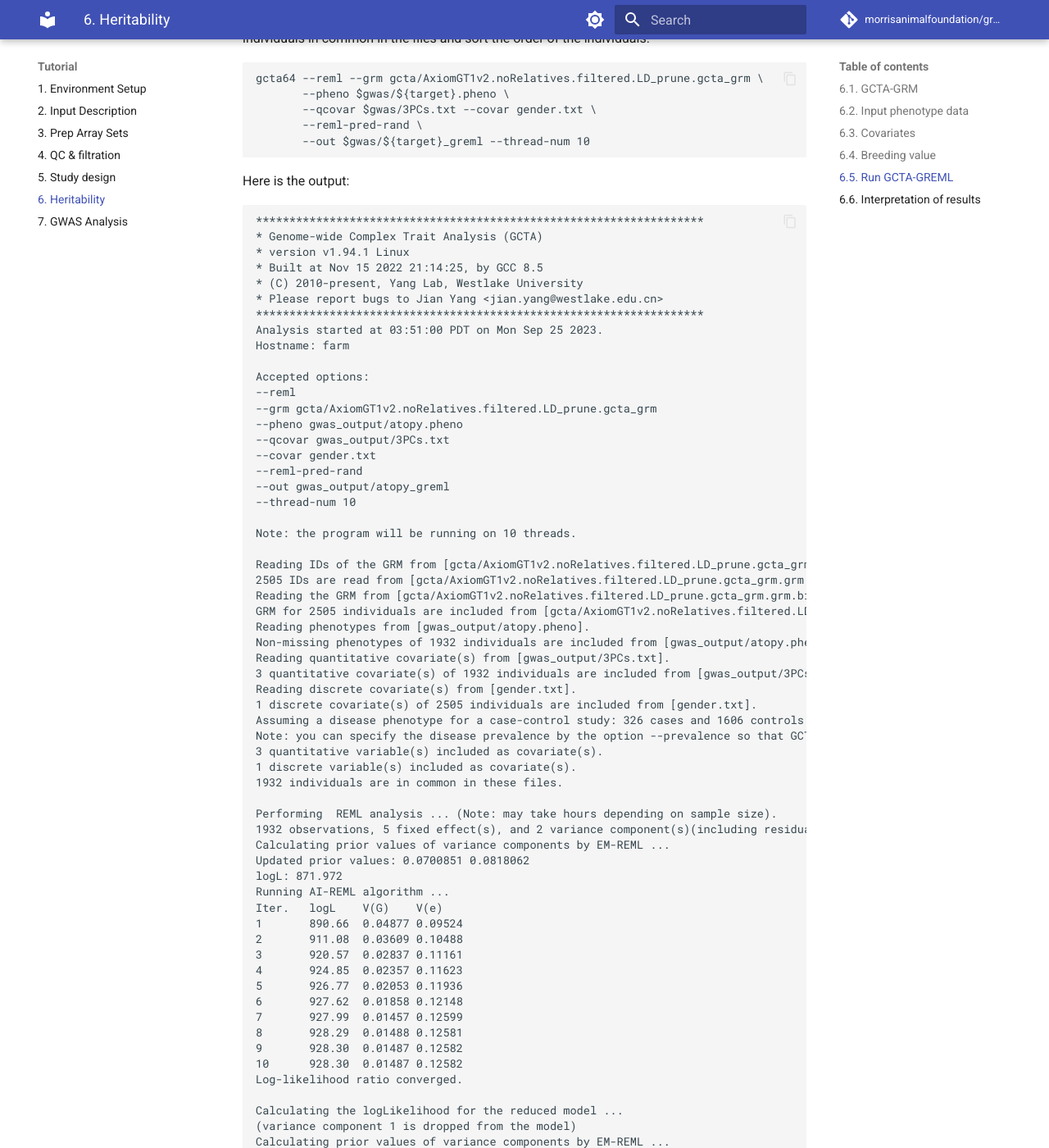
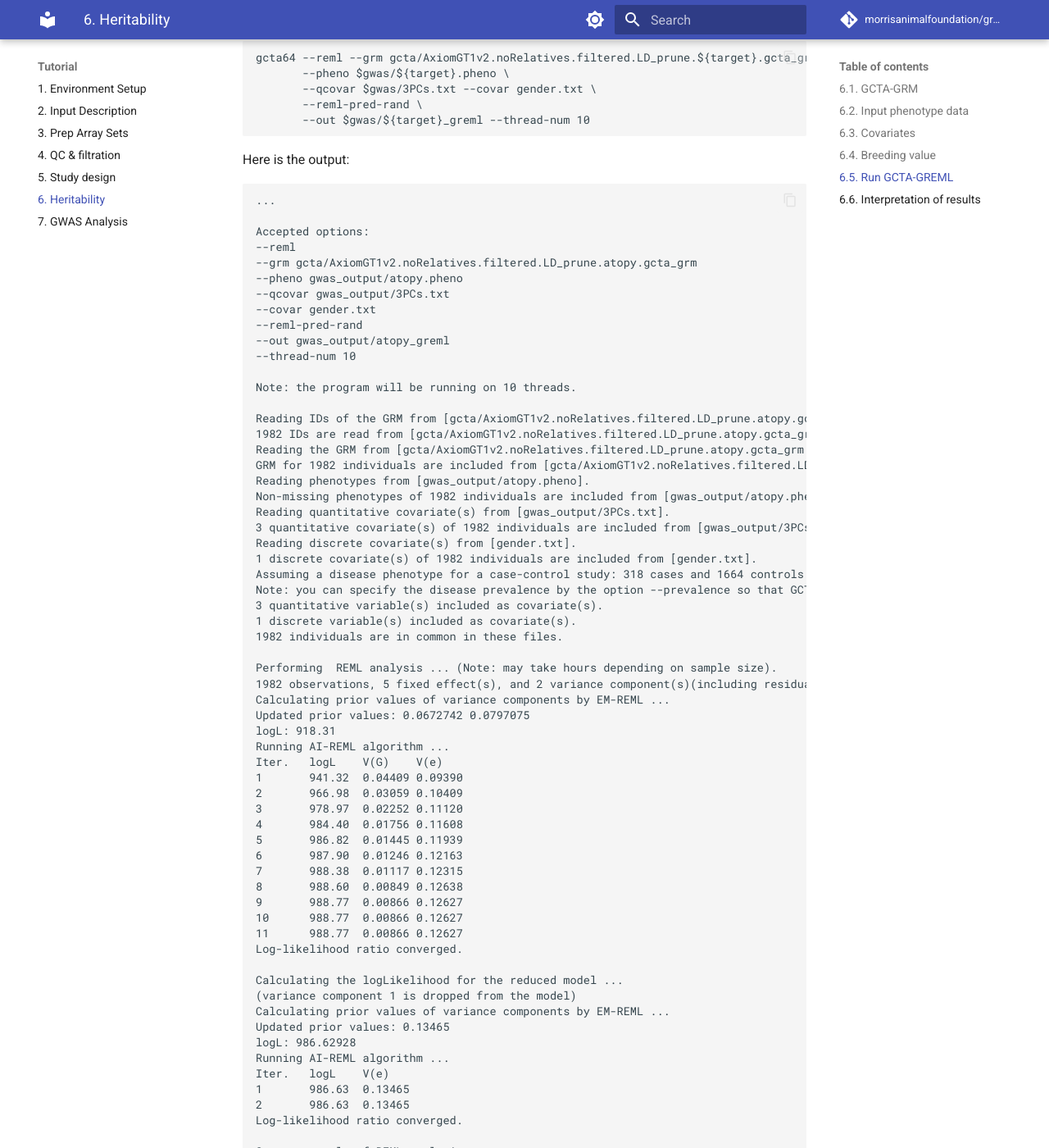
Before and after one commit to morrisanimalfoundation/grGWAS, an MkDocs documentation site: the page built from docs/6.heritability.md, in a window 1280 px wide and 1400 px high, scrolled down 1962 px. Shown: the whole window at 82% size. Built offline with MkDocs 1.6.1 and Material for MkDocs 9.7.7, drawn with Linux system fonts in a browser that asks for light colours; comment, search, counter and statistics services are not loaded; some of the changed text lies outside the part shown.

Commit message:
use the new no_relatives file for heritability

````diff
--- a/docs/6.heritability.md
+++ b/docs/6.heritability.md
@@ -19,19 +19,19 @@ The summary result of REML analysis will be saved in a plain text file (*.hsq).
 ```
 ## a) Prepare the Plink input files
 mkdir -p gcta
-plink --bfile AxiomGT1v2.noRelatives.filtered.LD_prune --chr-set 38 no-xy --allow-extra-chr '0' \
-      --make-bed --out gcta/AxiomGT1v2.noRelatives.filtered.LD_prune.gcta
+plink2 --bfile "$gwas"/AxiomGT1v2.noRelatives.filtered.LD_prune.${target} --chr-set 38 no-xy --allow-extra-chr '0' \
+      --make-bed --out gcta/AxiomGT1v2.noRelatives.filtered.LD_prune.${target}.gcta
 
 ## b) Run the GCTA-GRM command
-gcta64 --bfile gcta/AxiomGT1v2.noRelatives.filtered.LD_prune.gcta --autosome-num 38 --autosome --make-grm \
-       --out gcta/AxiomGT1v2.noRelatives.filtered.LD_prune.gcta_grm --thread-num 10
+gcta64 --bfile gcta/AxiomGT1v2.noRelatives.filtered.LD_prune.${target}.gcta --autosome-num 38 --autosome --make-grm \
+       --out gcta/AxiomGT1v2.noRelatives.filtered.LD_prune.${target}.gcta_grm --thread-num 10
 ```
 
 
 ## 6.2. Input phenotype data
 The input phenotype file is a plain text file similar to that of Plink. If the phenotypic value is coded as 0 or 1 (or 1 and 2, compatible with PLINK), then it will be recognized as a case-control study (0 for controls and 1 for cases). Missing value should be represented by "-9" or "NA".
 
-For this tutorial, we will use the file `$gwas/atopy.pheno` that has 240 atopy cases and 1645 controls
+For this tutorial, we will use the file `$gwas/atopy.pheno` that has 318 cases and 1664 controls
 
 
 ## 6.3. Covariates
@@ -41,7 +41,7 @@ We already have this information but we need to reformat to match the GCTA expec
 
 ```
 tail -n+2 $gwas/AxiomGT1v2.noRelatives.filtered.LD_prune.${target}.pca.eigenvec | cut -f1-5 > $gwas/3PCs.txt
-cat gcta/AxiomGT1v2.noRelatives.filtered.LD_prune.gcta.fam | awk '{print $1,$2,$5}' > gender.txt
+cat gcta/AxiomGT1v2.noRelatives.filtered.LD_prune.${target}.gcta.fam | awk '{print $1,$2,$5}' > gender.txt
 ```
 
 ## 6.4. Breeding value
@@ -55,7 +55,7 @@ Now, we have all the pieces we need to run the analysis
 
 
 ```
-gcta64 --reml --grm gcta/AxiomGT1v2.noRelatives.filtered.LD_prune.gcta_grm \
+gcta64 --reml --grm gcta/AxiomGT1v2.noRelatives.filtered.LD_prune.${target}.gcta_grm \
        --pheno $gwas/${target}.pheno \
        --qcovar $gwas/3PCs.txt --covar gender.txt \
        --reml-pred-rand \
@@ -65,19 +65,11 @@ gcta64 --reml --grm gcta/AxiomGT1v2.noRelatives.filtered.LD_prune.gcta_grm \
 Here is the output:
 
 ```
-*******************************************************************
-* Genome-wide Complex Trait Analysis (GCTA)
-* version v1.94.1 Linux
-* Built at Nov 15 2022 21:14:25, by GCC 8.5
-* (C) 2010-present, Yang Lab, Westlake University
-* Please report bugs to Jian Yang <jian.yang@westlake.edu.cn>
-*******************************************************************
-Analysis started at 03:51:00 PDT on Mon Sep 25 2023.
-Hostname: farm
+...
 
 Accepted options:
 --reml
---grm gcta/AxiomGT1v2.noRelatives.filtered.LD_prune.gcta_grm
+--grm gcta/AxiomGT1v2.noRelatives.filtered.LD_prune.atopy.gcta_grm
 --pheno gwas_output/atopy.pheno
 --qcovar gwas_output/3PCs.txt
 --covar gender.txt
@@ -87,69 +79,67 @@ Accepted options:
 
 Note: the program will be running on 10 threads.
 
-Reading IDs of the GRM from [gcta/AxiomGT1v2.noRelatives.filtered.LD_prune.gcta_grm.grm.id].
-2505 IDs are read from [gcta/AxiomGT1v2.noRelatives.filtered.LD_prune.gcta_grm.grm.id].
-Reading the GRM from [gcta/AxiomGT1v2.noRelatives.filtered.LD_prune.gcta_grm.grm.bin].
-GRM for 2505 individuals are included from [gcta/AxiomGT1v2.noRelatives.filtered.LD_prune.gcta_grm.grm.bin].
+Reading IDs of the GRM from [gcta/AxiomGT1v2.noRelatives.filtered.LD_prune.atopy.gcta_grm.grm.id].
+1982 IDs are read from [gcta/AxiomGT1v2.noRelatives.filtered.LD_prune.atopy.gcta_grm.grm.id].
+Reading the GRM from [gcta/AxiomGT1v2.noRelatives.filtered.LD_prune.atopy.gcta_grm.grm.bin].
+GRM for 1982 individuals are included from [gcta/AxiomGT1v2.noRelatives.filtered.LD_prune.atopy.gcta_grm.grm.bin].
 Reading phenotypes from [gwas_output/atopy.pheno].
-Non-missing phenotypes of 1932 individuals are included from [gwas_output/atopy.pheno].
+Non-missing phenotypes of 1982 individuals are included from [gwas_output/atopy.pheno].
 Reading quantitative covariate(s) from [gwas_output/3PCs.txt].
-3 quantitative covariate(s) of 1932 individuals are included from [gwas_output/3PCs.txt].
+3 quantitative covariate(s) of 1982 individuals are included from [gwas_output/3PCs.txt].
 Reading discrete covariate(s) from [gender.txt].
-1 discrete covariate(s) of 2505 individuals are included from [gender.txt].
-Assuming a disease phenotype for a case-control study: 326 cases and 1606 controls
+1 discrete covariate(s) of 1982 individuals are included from [gender.txt].
+Assuming a disease phenotype for a case-control study: 318 cases and 1664 controls
 Note: you can specify the disease prevalence by the option --prevalence so that GCTA can transform the variance explained to the underlying liability scale.
 3 quantitative variable(s) included as covariate(s).
 1 discrete variable(s) included as covariate(s).
-1932 individuals are in common in these files.
+1982 individuals are in common in these files.
 
 Performing  REML analysis ... (Note: may take hours depending on sample size).
-1932 observations, 5 fixed effect(s), and 2 variance component(s)(including residual variance).
+1982 observations, 5 fixed effect(s), and 2 variance component(s)(including residual variance).
 Calculating prior values of variance components by EM-REML ...
-Updated prior values: 0.0700851 0.0818062
-logL: 871.972
+Updated prior values: 0.0672742 0.0797075
+logL: 918.31
 Running AI-REML algorithm ...
 Iter.   logL    V(G)    V(e)
-1       890.66  0.04877 0.09524
-2       911.08  0.03609 0.10488
-3       920.57  0.02837 0.11161
-4       924.85  0.02357 0.11623
-5       926.77  0.02053 0.11936
-6       927.62  0.01858 0.12148
-7       927.99  0.01457 0.12599
-8       928.29  0.01488 0.12581
-9       928.30  0.01487 0.12582
-10      928.30  0.01487 0.12582
+1       941.32  0.04409 0.09390
+2       966.98  0.03059 0.10409
+3       978.97  0.02252 0.11120
+4       984.40  0.01756 0.11608
+5       986.82  0.01445 0.11939
+6       987.90  0.01246 0.12163
+7       988.38  0.01117 0.12315
+8       988.60  0.00849 0.12638
+9       988.77  0.00866 0.12627
+10      988.77  0.00866 0.12627
+11      988.77  0.00866 0.12627
 Log-likelihood ratio converged.
 
 Calculating the logLikelihood for the reduced model ...
 (variance component 1 is dropped from the model)
 Calculating prior values of variance components by EM-REML ...
-Updated prior values: 0.14016
-logL: 922.89947
+Updated prior values: 0.13465
+logL: 986.62928
 Running AI-REML algorithm ...
 Iter.   logL    V(e)
-1       922.90  0.14016
-2       922.90  0.14016
+1       986.63  0.13465
+2       986.63  0.13465
 Log-likelihood ratio converged.
 
 Summary result of REML analysis:
 Source  Variance        SE
-V(G)    0.014868        0.005327
-V(e)    0.125824        0.006150
-Vp      0.140691        0.004583
-V(G)/Vp 0.105675        0.037199
+V(G)    0.008658        0.004689
+V(e)    0.126274        0.005841
+Vp      0.134932        0.004314
+V(G)/Vp 0.064163        0.034479
 
 Sampling variance/covariance of the estimates of variance components:
-2.837822e-05    -2.259355e-05
--2.259355e-05   3.781671e-05
+2.198316e-05    -1.874389e-05
+-1.874389e-05   3.411626e-05
 
 Summary result of REML analysis has been saved in the file [gwas_output/atopy_greml.hsq].
 
-BLUP solutions of the genetic effects for 1932 individuals have been saved in the file [gwas_output/atopy_greml.indi.blp].
-
-Analysis finished at 03:51:12 PDT on Mon Sep 25 2023
-Overall computational time: 12.23 sec.
+BLUP solutions of the genetic effects for 1982 individuals have been saved in the file [gwas_output/atopy_greml.indi.blp].
 ```
 
 
````
Also changed, not shown: other parts of docs/6.heritability.md (+1 -1 lines).
